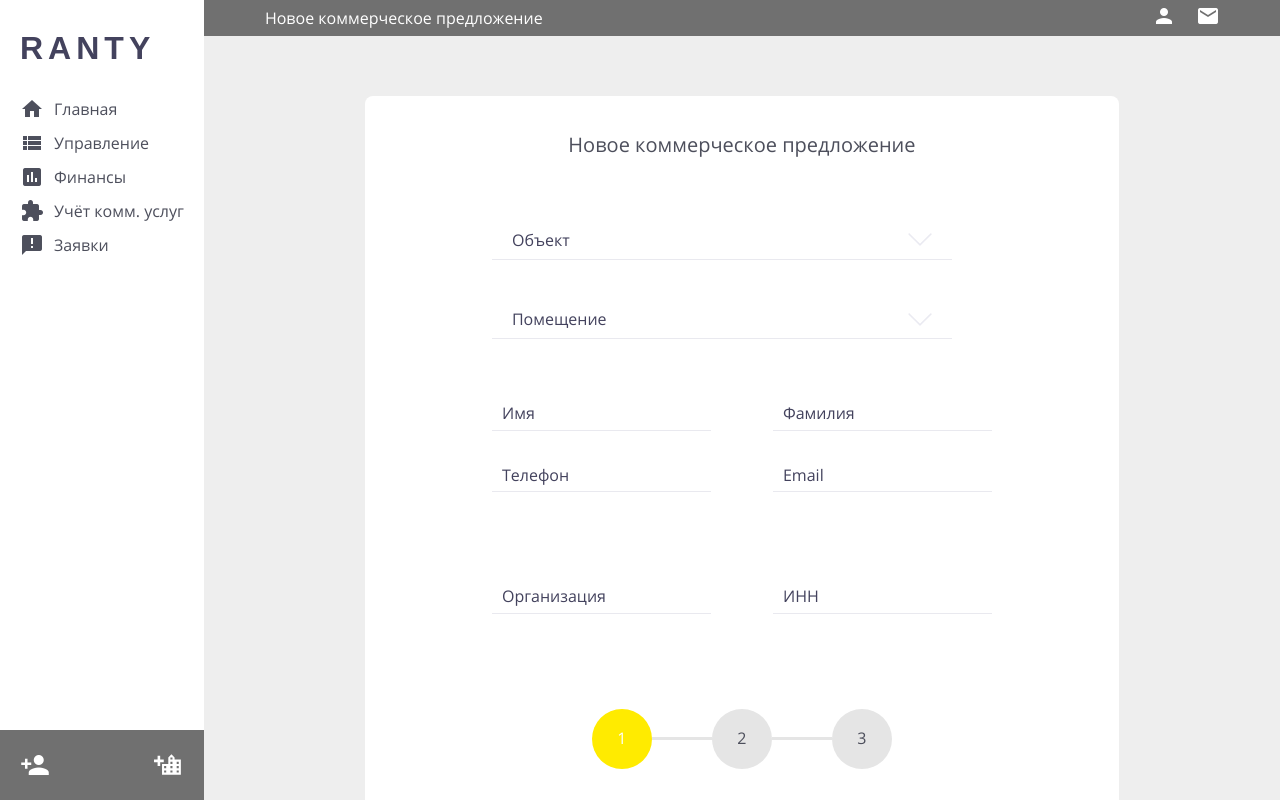
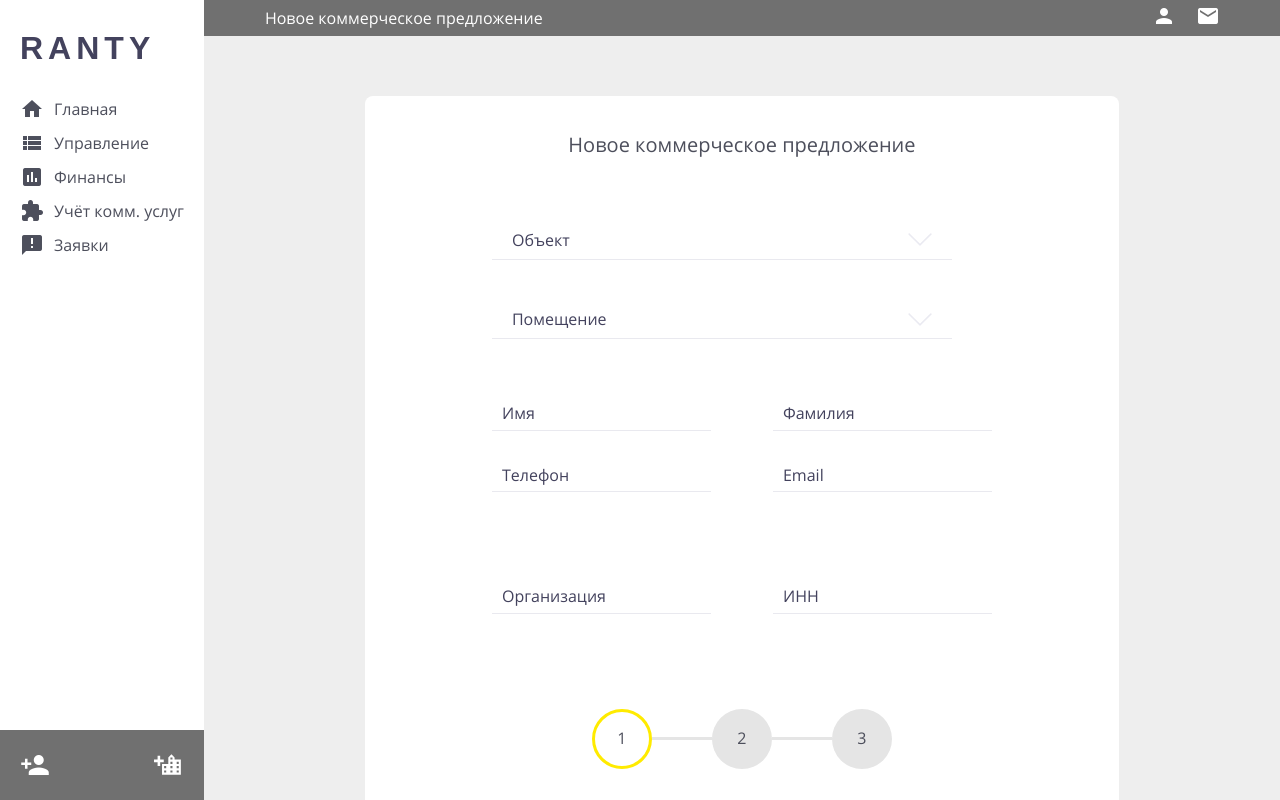
Before and after one commit to d3byte/ranty-vuejs, a Vue app: page /new-commercial-offer in a window 1280 px wide. Built offline with nearby package versions, Linux system fonts and the light colour scheme; a web font is replaced by a local one.

Commit message:
Отредактировал progess-bar

```diff
--- a/src/pages/CommercialOffer.vue
+++ b/src/pages/CommercialOffer.vue
@@ -352,6 +352,7 @@ $space-between-stages: 60px
         justify-content: center
         width: 60px
         height: 60px
+        border: 3px solid transparent
         border-radius: 50%
         background: #E5E5E5
         margin-right: $space-between-stages
@@ -359,14 +360,14 @@ $space-between-stages: 60px
         &:after
             position: absolute
             content: ''
-            right: -$space-between-stages
+            right: -($space-between-stages + 3)
             width: $space-between-stages
             height: 3px
             background: #E5E5E5
         &:before
             position: absolute
             content: ''
-            left: -$space-between-stages
+            left: -($space-between-stages + 3)
             width: $space-between-stages
             height: 3px
             background: #E5E5E5
@@ -379,7 +380,9 @@ $space-between-stages: 60px
             &:before, &:after
                 background: #FFEB00
             &.active
-                color: white
+                background: white
+                border-color: #FFEB00
+
 
 .w-150
     width: 150px
@@ -454,9 +457,9 @@ $space-between-stages: 60px
         margin-right: 40px
         &:after
             width: 40px
-            right: -40px
+            right: -43px
         &:before
             width: 40px
-            left: -40px
+            left: -43px
 
 </style>
```
